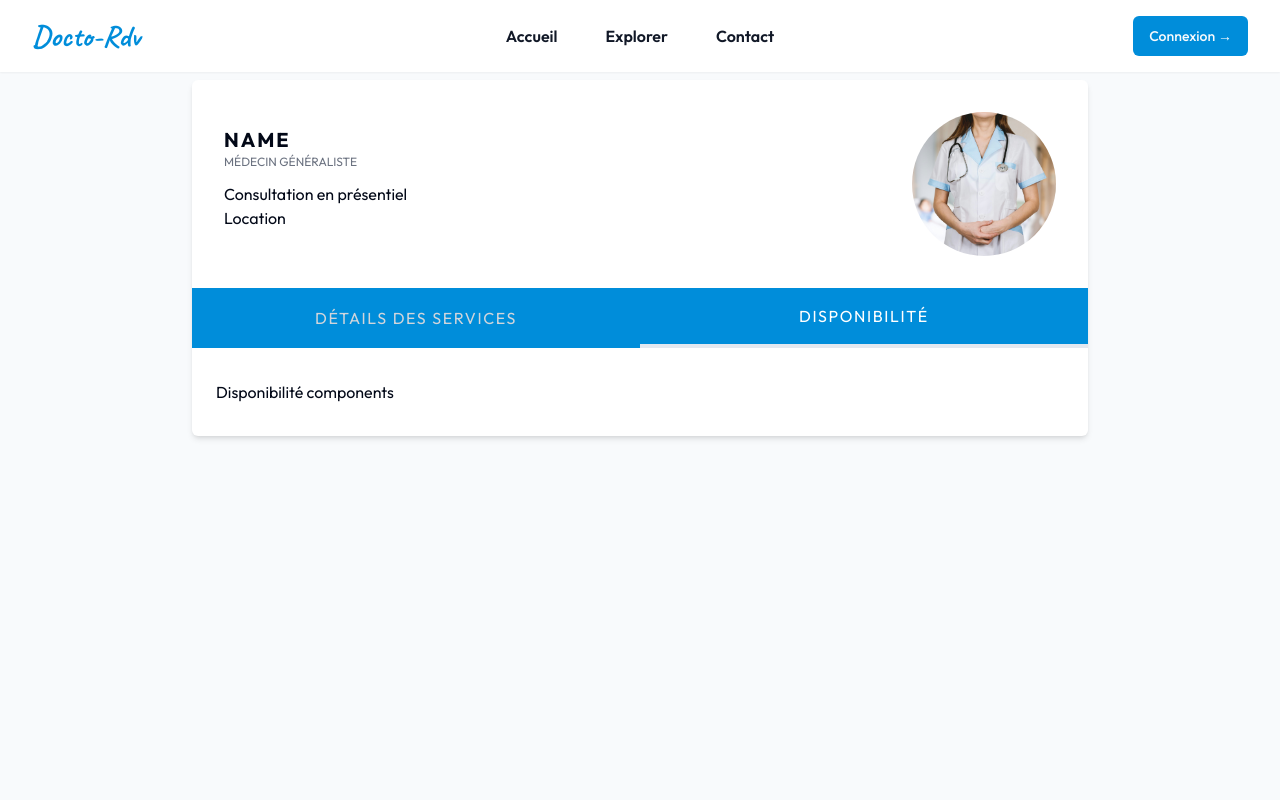
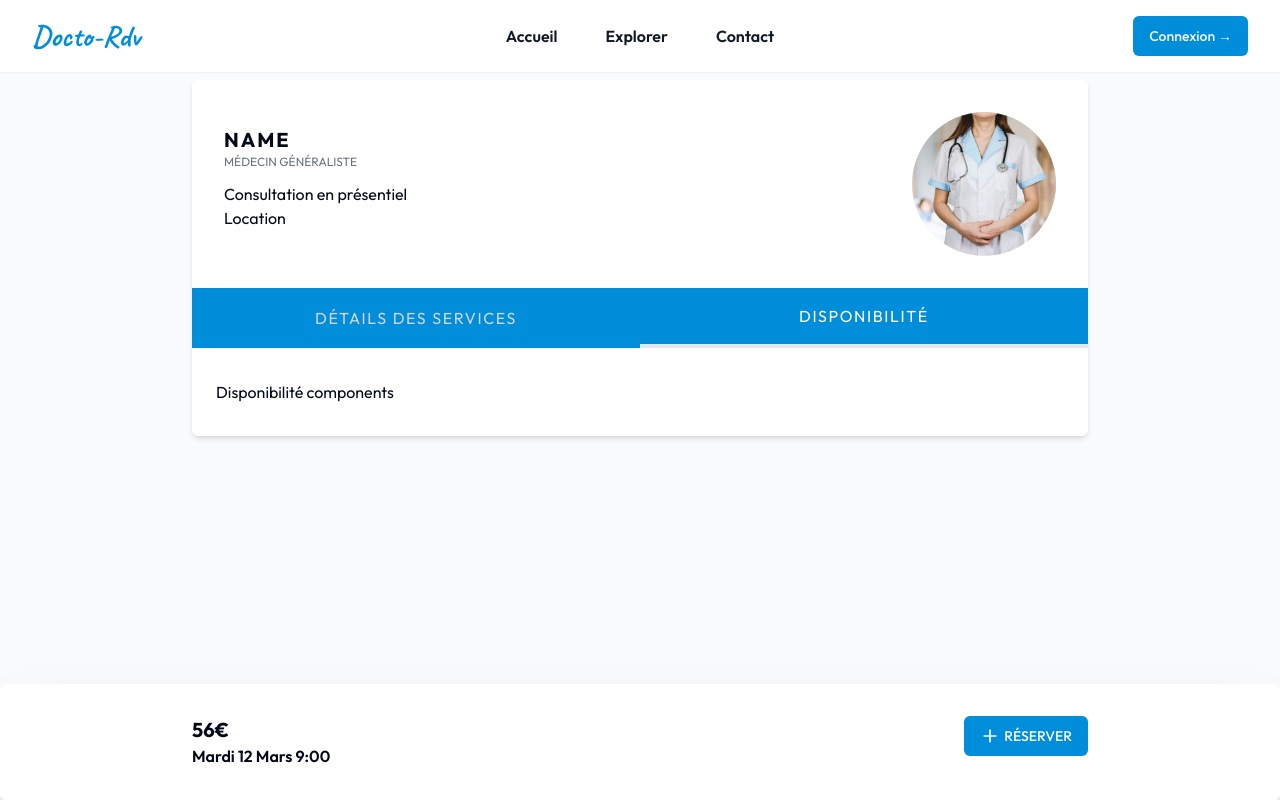
Before and after one commit to Diancire/docto-rdv, a Next.js app: page /doctors/1 in a window 1280 px wide. Built offline with nearby package versions, Linux system fonts and the light colour scheme.

Commit message:
feat(doctor-listing): integration of the fixed book button in the doctor details

```diff
--- a/app/(front)/doctors/[slug]/page.tsx
+++ b/app/(front)/doctors/[slug]/page.tsx
@@ -1,6 +1,7 @@
 import React from 'react'
 import Image from 'next/image'
 import DoctorDetails from '@/components/DoctorDetails'
+import FixedBookButton from '@/components/FixedBookButton'
 
 function page() {
   return (
@@ -28,10 +29,10 @@ function page() {
                 </div>
             </div>
             <div className=''>
-
                 <DoctorDetails/>
             </div>
          </div>
+         <FixedBookButton/>
     </div>
   )
 }
--- /dev/null
+++ b/components/FixedBookButton.tsx
@@ -0,0 +1,22 @@
+import React from 'react'
+import { Button } from "@/components/ui/button"
+import { Plus } from 'lucide-react'
+
+function FixedBookButton() {
+  return (
+    <div className="fixed bottom-0 bg-white z-50 w-full shadow-2xl py-8 px-6 rounded-md border-gray-200">
+        <div className='max-w-4xl mx-auto flex justify-between'>
+            <div>
+                <p className='text-xl font-bold'>56€</p>
+                <p className='font-semibold'>Mardi 12 Mars 9:00</p>
+            </div>
+            <Button className='uppercase font-medium'>
+                <Plus className='w-5 h-5 mr-1'/>
+                Réserver
+            </Button>
+        </div>
+    </div>
+  )
+}
+
+export default FixedBookButton
```
